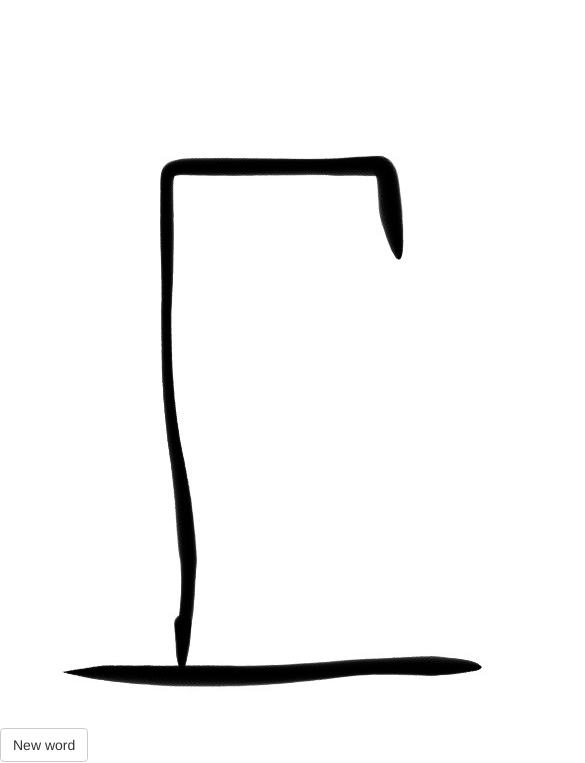
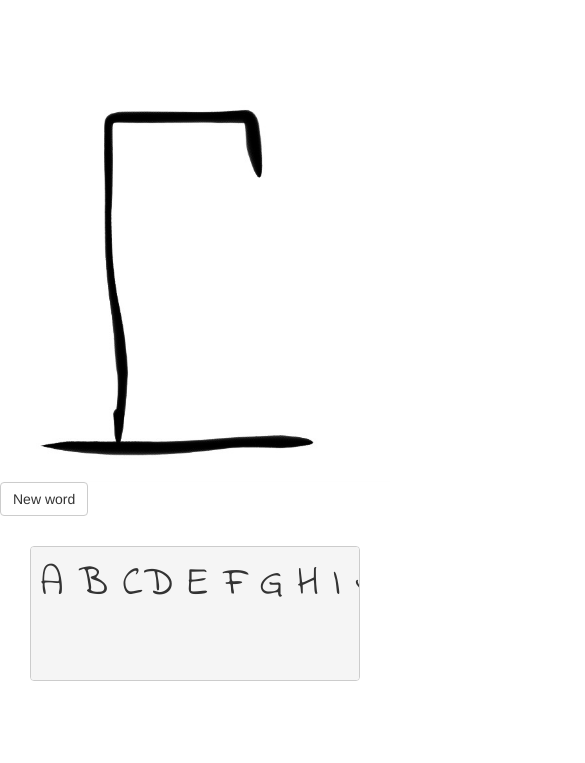
Before and after one commit to RobinBKing/hangman, a plain HTML site: page index.html in a window 390 px wide. Shown: the part 133-896 px from the top of the page, 585 px wide, since content can reach past the window. After the commit the page ends 844 px from the top, so only its background shows below. Drawn offline with Linux system fonts and the light colour scheme.

Commit message:
add alphabet to html as clickable

```diff
--- a/css/styles.css
+++ b/css/styles.css
@@ -4,3 +4,17 @@
   margin-right: 8px;
   margin-top: 100px;
 }
+
+.btn {
+
+}
+
+img {
+  max-width: 100%;
+}
+
+#letterBox {
+  margin: 30px;;
+  font-size: 40px;
+  font-family:  "Indie Flower";
+}
--- a/index.html
+++ b/index.html
@@ -1,6 +1,7 @@
 <!DOCTYPE html>
 <html>
   <head>
+    <link href='https://fonts.googleapis.com/css?family=Indie+Flower' rel='stylesheet' type='text/css'>
     <link href="css/bootstrap.min.css" rel="stylesheet" type="text/css">
     <link href="css/styles.css" rel="stylesheet" type="text/css">
     <script src="js/jquery-1.12.0.js"></script>
@@ -14,15 +15,14 @@
       </div>
 
       <div class="row">
-        <div id="discardLetters" class="col-sm-3">
 
-        </div>
-        <div id="hangman" class="col-sm-6">
+        <div id="hangman" class="col-sm-7">
           <img src="img/hangman1.jpg" alt="" />
           <button class="btn btn-default" id="letsPlay">New word</button>
         </div>
-        <div id="alphabet" class="col-sm-3">
-
+        <div id="alphabet" class="col-sm-4">
+          <pre id= "letterBox"><span id="A">A</span> <span id="B">B</span> <span id="C">C</span><span id="D">D</span> <span id="E">E</span> <span id="F">F<span> <span id="G">G</span> <span id="H">H</span> <span id="I">I</span> <span id="J">J</span> <span id="K">K</span> <span id="L">L</span> <span id="M">M</span> <span id="N">N</span> <span id="O">O</span> <span id="P">P</span><span id="Q">Q</span> <span id="R">R</span> <span id="S">S</span> <span id="T">T</span><span id="U">U</span> <span id="V">V</span> <span id="W">W</span> <span id="X">X</span><span id="Y">Y</span> <span id="Z">Z</span>
+          </pre>
         </div>
       </div>
       <div id="underscores" class="row">
```
